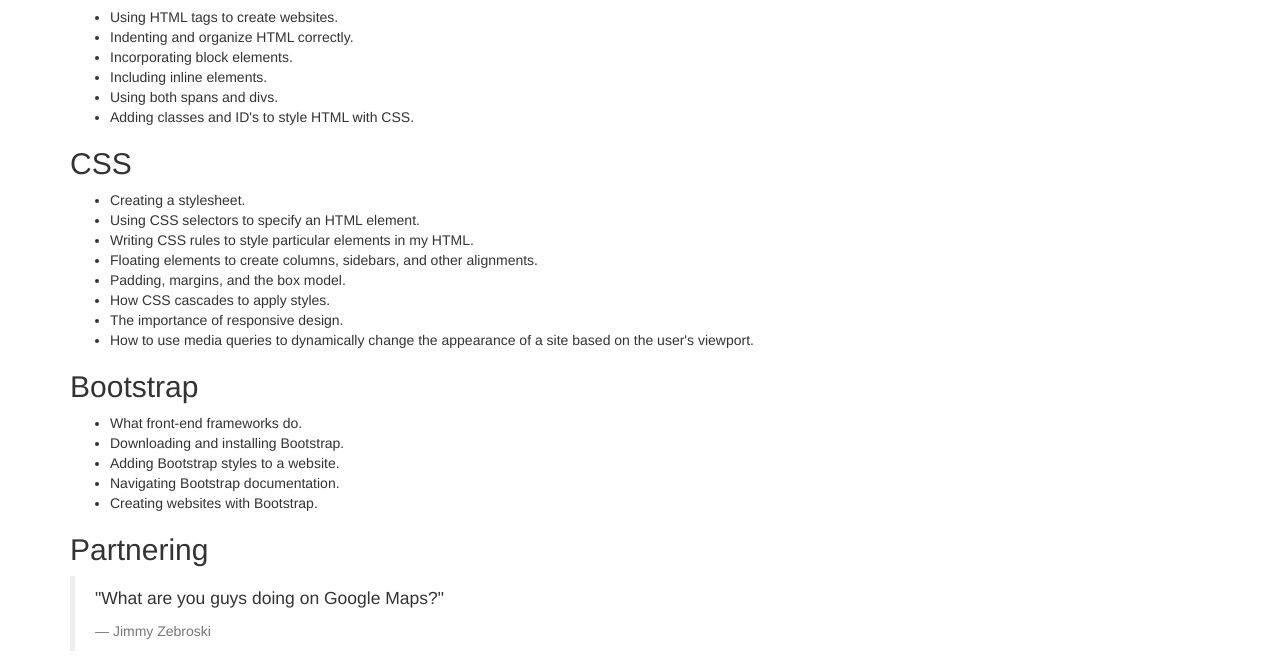
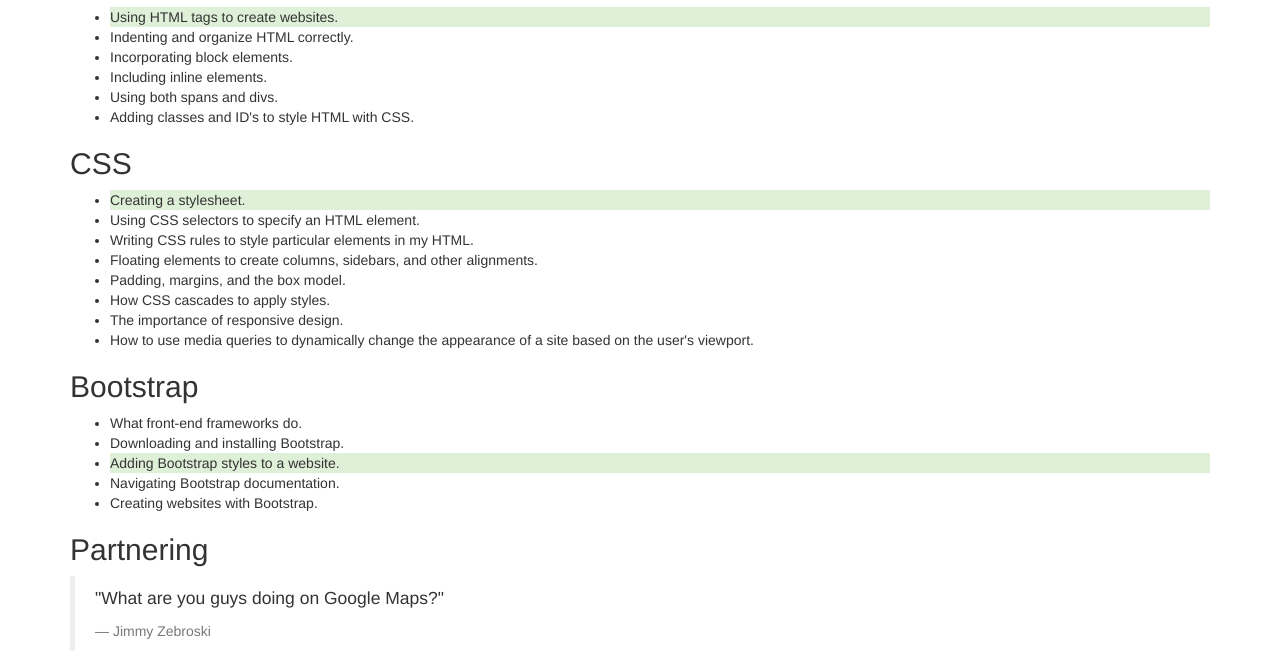
Before and after one commit to dsarbora/week-in-review, a plain HTML site: page index.html in a window 1280 px wide. Shown: the part 652-1323 px from the top of the page. Drawn offline with Linux system fonts and the light colour scheme.

Commit message:
add bg-success class to certain elements

```diff
--- a/index.html
+++ b/index.html
@@ -32,7 +32,7 @@
       </ul>
       <h2>HTML</h2>
       <ul>
-        <li>Using HTML tags to create websites.</li>
+        <li class="bg-success">Using HTML tags to create websites.</li>
         <li>Indenting and organize HTML correctly.</li>
         <li>Incorporating block elements.</li>
         <li>Including inline elements.</li>
@@ -41,7 +41,7 @@
       </ul>
       <h2>CSS</h2>
       <ul>
-        <li>Creating a stylesheet.</li>
+        <li class="bg-success">Creating a stylesheet.</li>
         <li>Using CSS selectors to specify an HTML element.</li>
         <li>Writing CSS rules to style particular elements in my HTML.</li>
         <li>Floating elements to create columns, sidebars, and other alignments.</li>
@@ -54,7 +54,7 @@
       <ul>
         <li>What front-end frameworks do.</li>
         <li>Downloading and installing Bootstrap.</li>
-        <li>Adding Bootstrap styles to a website.</li>
+        <li class="bg-success">Adding Bootstrap styles to a website.</li>
         <li>Navigating Bootstrap documentation.</li>
         <li>Creating websites with Bootstrap.</li>
       </ul>
```
